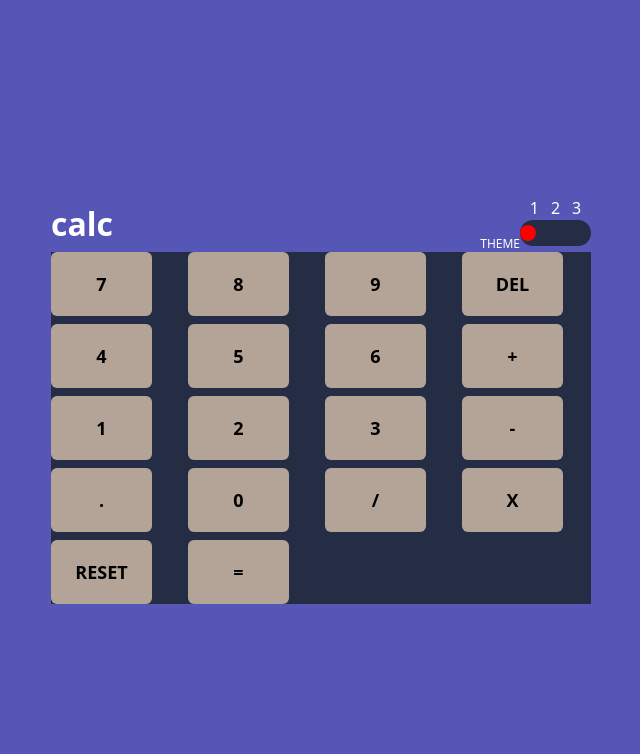
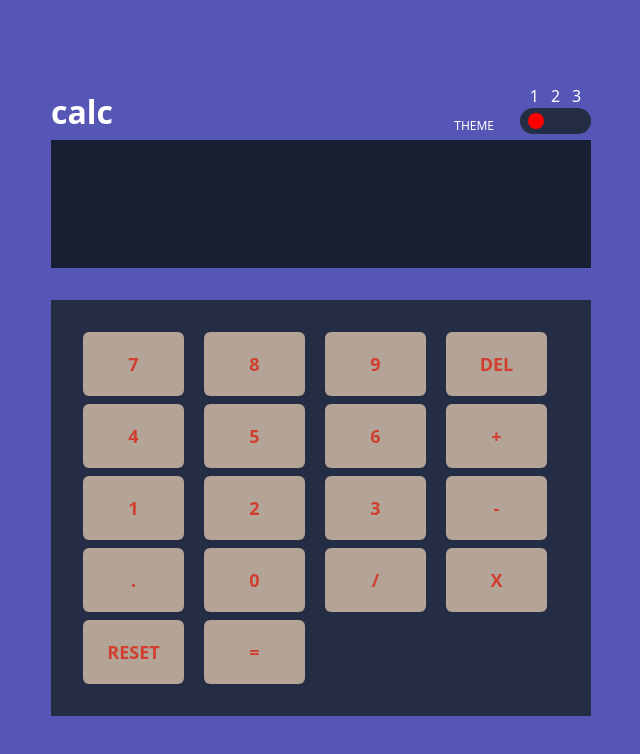
Before and after one commit to zura445/Calculator, a React (Vite) app: page / in a window 1280 px wide. Shown: the top 754 px of the page, without its empty margins (319-959 px from the left). Built offline with nearby package versions, Linux system fonts and the light colour scheme.

Commit message:
margin and padding bug fixing

```diff
--- a/src/App.tsx
+++ b/src/App.tsx
@@ -5,7 +5,7 @@ import Monitor from "./components/monitor/Monitor";
 function App() {
   return (
     <>
-      <div className="min-h-screen w-screen bg-[#5656b6] dark:bg-red-500 flex justify-center items-center">
+      <div className="min-h-screen w-screen bg-[#5656b6] dark:bg-red-700 flex justify-center items-center">
         <div className="w-[320px] md:w-[540px]">
           <Monitor />
           <Buttons />
--- a/src/components/monitor/Monitor.tsx
+++ b/src/components/monitor/Monitor.tsx
@@ -22,6 +22,7 @@ function Monitor() {
             <div className="relative">
               <input
                 onChange={(e) => {
+                  document.body.classList.add("dark");
                   setCalcColor(parseInt(e.target.value));
                 }}
                 type="range"
@@ -34,6 +35,11 @@ function Monitor() {
           </div>
         </div>
       </div>
+      <input
+        type="text"
+        // არ მუშაობს პედინგი და ბექგრაუნდი
+        className="w-full h-[128px] text-[56px] text-right text-white bg-blue-800 px-4"
+      />
     </div>
   );
 }
--- a/src/index.css
+++ b/src/index.css
@@ -7,19 +7,13 @@
   --color-red-400: #e17457;
   --color-white: #ffffff;
   --color-blue-900: #242d44;
-  --color-blue-700: #434A59
+  --color-blue-800: #181f33;
+  --color-blue-700: #434a59;
   --color-red-700: #d03f2f;
   --color-gray-300: #b3a497;
 }
 
-* {
-  padding: 0;
-  margin: 0;
-  box-sizing: border-box;
-}
-
 body {
-  margin: 0;
   display: flex;
   place-items: center;
   min-width: 320px;
```
